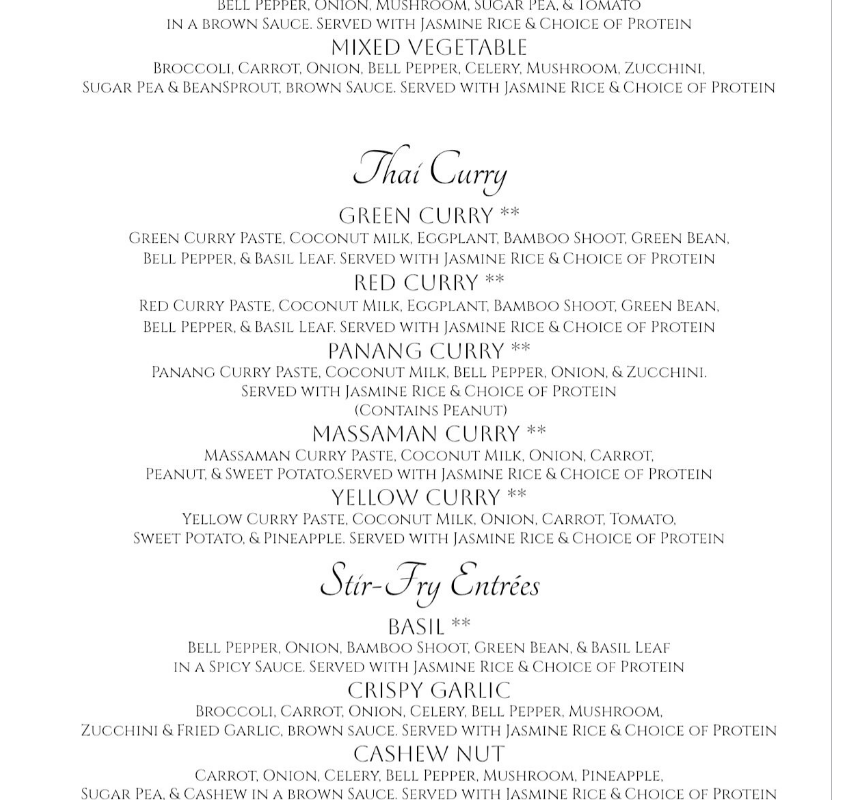
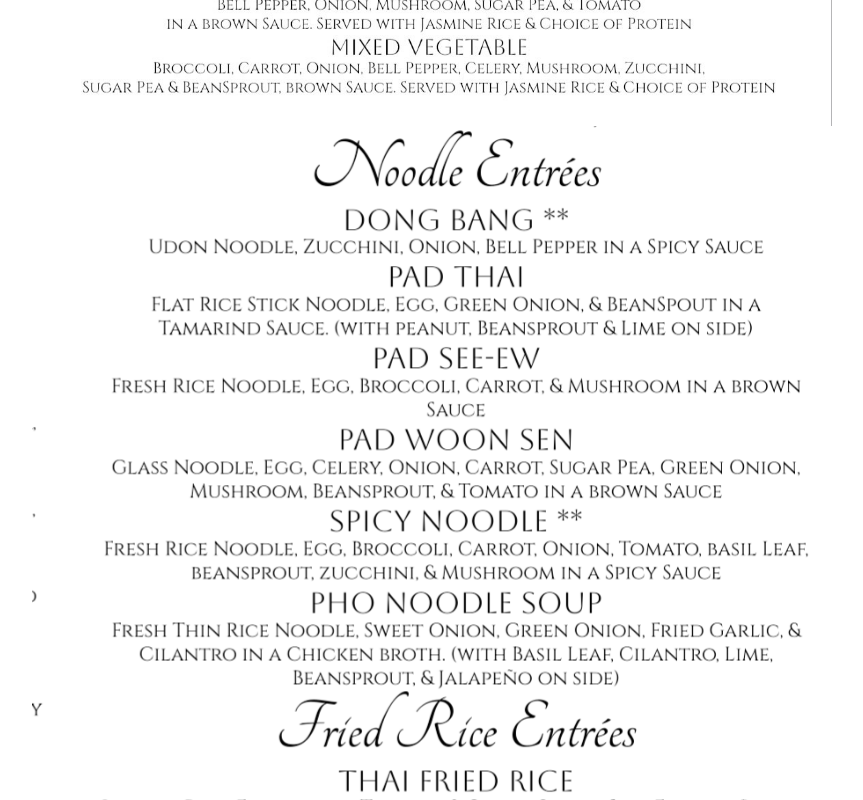
Before and after one commit to katkhoudam/moonriver, a Next.js app: page /menu in a window 1280 px wide. Shown: the part 2000-2800 px from the top of the page, without its empty margins (208-1071 px from the left). Built offline with nearby package versions, Linux system fonts and the light colour scheme.

Commit message:
Update page.js

```diff
--- a/app/menu/page.js
+++ b/app/menu/page.js
@@ -5,7 +5,7 @@ export default function Menu() {
          <div class="h-screen flex-col p-4 justify-items-center">
        <Image src="/menu1.png" alt="" width="800" height="1000" />
 <Image src="/menu2.png" alt="" width="800" height="1000" />
-<Image src="/menu3.png" alt="" width="800" height="1000" />
+<Image src="/menu4.png" alt="" width="800" height="1000" />
 <Image src="/chefrec.png" width={700} height={1000} alt="" />
 <Footer />
 
```
